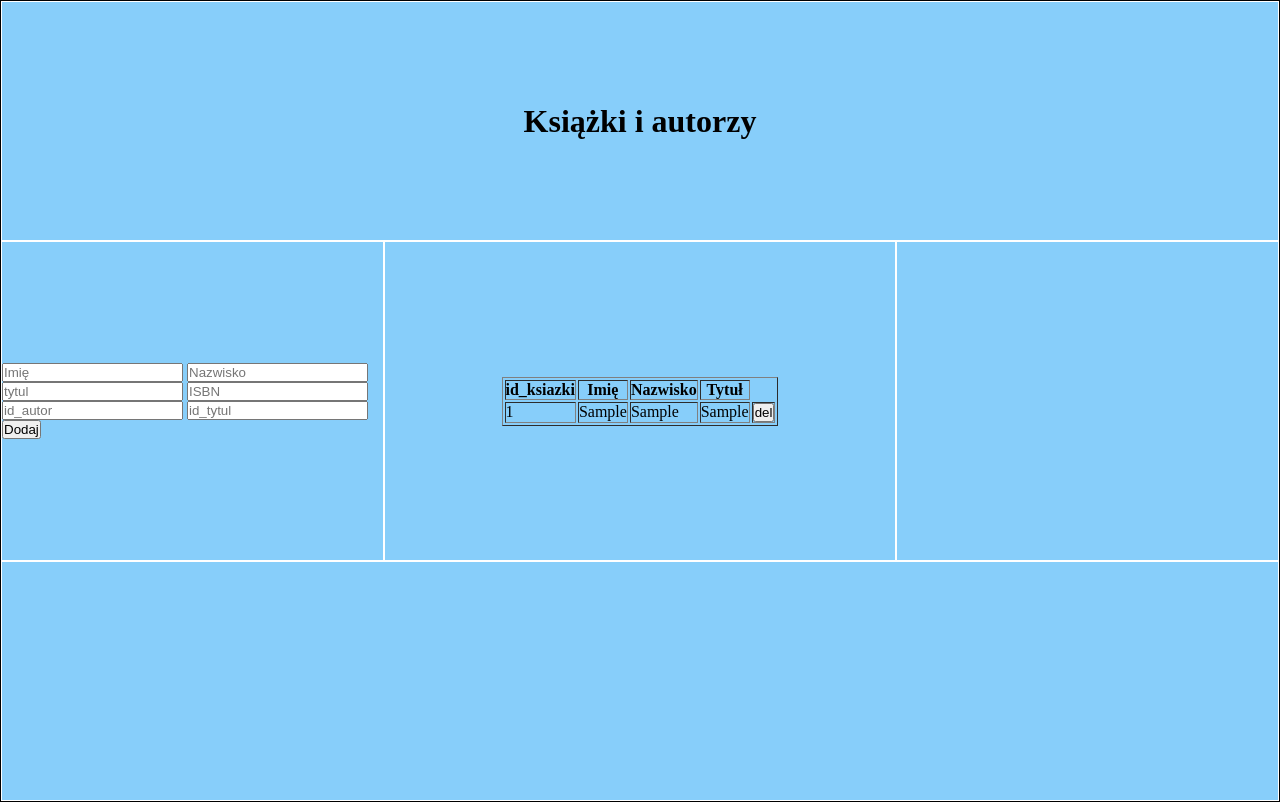
After one commit to 3ti-2020/library-denis-szendzielorz, a PHP site: page /lib.php in a window 1280 px wide. The commit adds this page. Run offline with PHP 8.4, Linux system fonts and the light colour scheme; tables that the repository leaves empty or names only in its code hold one stand-in row (values such as "Sample post").

Commit message:
Add files via upload

```diff
--- /dev/null
+++ b/lib.php
@@ -0,0 +1,77 @@
+<!DOCTYPE html>
+<html lang="en">
+<head>
+    <meta charset="UTF-8">
+    <meta name="viewport" content="width=device-width, initial-scale=1.0">
+    <link rel="stylesheet" href="style.css">
+    <title>Document</title>
+</head>
+<body>
+    <div class="container">
+        <div class="item a">
+            <h1>Książki i autorzy</h1>
+        </div>
+
+        <div class="item b">
+        <form action="dod.php" method="post" class="insert">
+                    <input type="text" name="Imię" placeholder="Imię">
+                    <input type="text" name="Nazwisko" placeholder="Nazwisko">
+                    <input type="text" name="tytul" placeholder="tytul">
+                    <input type="text" name="ISBN" placeholder="ISBN">
+                    <input type="text" name="id_autor" placeholder="id_autor">
+                    <input type="text" name="id_tytul" placeholder="id_tytul">
+                    <input type="submit" value="Dodaj">
+                </form>
+
+
+        </div>
+
+
+        <div class="item c">
+        <?php
+                    $servername = "localhost";
+                    $username = "root";
+                    $password = "";
+                    $dbname = "lib";
+
+                    $conn = new mysqli($servername, $username, $password, $dbname);
+
+                    $result1 = $conn->query("SELECT id_ksiazki, Imię, Nazwisko, tytul FROM ksiazka, autorzy, tytuly WHERE ksiazka.id_autor=autorzy.id_autor AND ksiazka.id_tytul=tytuly.id_tytul");
+
+                    echo("<table class='tabelka' border=1>");
+                    echo("<tr>
+                    <th>id_ksiazki</th>
+                    <th>Imię</th>
+                    <th>Nazwisko</th>
+                    <th>Tytuł</th>
+                    </tr>");
+
+                    while($row=$result1->fetch_assoc() ){
+                        echo("<tr>");
+                        echo("<td>".$row['id_ksiazki']."</td>");
+                        echo("<td>".$row['Imię']."</td>");
+                        echo("<td>".$row['Nazwisko']."</td>");
+                        echo("<td>".$row['tytul']."</td>");
+                        echo("<td>
+                            <form action='del-ks.php' method='post'>
+                                <input type='hidden' name='id_ksiazki' value='".$row['id_ksiazki']."'>
+                                <input type='submit' value='del'>
+                            </form>
+                        </td>");
+                        echo("</tr>");
+                    }
+                    echo("</table>")
+                    ?>
+        </div>
+
+
+        <div class="item d">
+
+        </div>
+
+
+        <div class="item e">
+
+        </div>
+</body>
+</html>
--- a/style.css
+++ b/style.css
@@ -1,3 +1,44 @@
-body {
-color: black;
+*{
+    margin: 0;
+    padding:0;
 }
+
+.item{
+    display: flex;
+    margin: 1px;
+    background-color: lightskyblue;
+    justify-content: center;
+    align-items: center;
+}
+
+.a{
+    grid-area: a;
+}
+
+.b{
+    grid-area: b;
+}
+
+.c{
+    grid-area: c;
+}
+
+.d{
+    grid-area: d;
+}
+
+.e{
+    grid-area: e;
+}
+
+.container{
+    display: grid;
+    height: 100vh;
+    border: 1px solid black;
+    grid-template-columns: 30% 40% 30%;
+    grid-template-rows: 30% 40% 30%;
+    grid-template-areas:
+    "a a a"
+    "b c d"
+    "e e e";
+}
```
Also changed, not shown: dod.php (added, +24 -0 lines).
